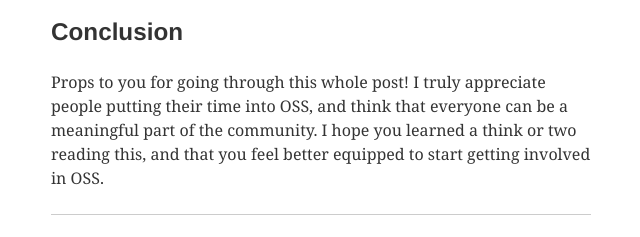
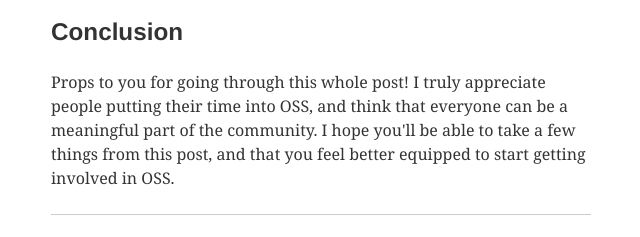
Before and after one commit to itaisteinherz/netoani.com, a Gatsby site: page /blog/making-meaningful-and-helpful-hacktoberfest-contributions/ in a window 1280 px wide. Shown: the part 2757-2994 px from the top of the page, without its empty margins (319-959 px from the left). Built offline with nearby package versions, Linux system fonts and the light colour scheme; Gatsby itself is replaced by a stand-in of ours; some packages are replaced by stand-ins of ours; what typography-theme-fairy-gates would draw is missing.

Commit message:
Fix typo

```diff
--- a/content/blog/making-meaningful-and-helpful-hacktoberfest-contributions/index.md
+++ b/content/blog/making-meaningful-and-helpful-hacktoberfest-contributions/index.md
@@ -59,4 +59,4 @@ Contributing OSS is a marathon, not a sprint. Some PRs take many months and even
 
 ## Conclusion
 
-Props to you for going through this whole post! I truly appreciate people putting their time into OSS, and think that everyone can be a meaningful part of the community. I hope you learned a think or two reading this, and that you feel better equipped to start getting involved in OSS.
+Props to you for going through this whole post! I truly appreciate people putting their time into OSS, and think that everyone can be a meaningful part of the community. I hope you'll be able to take a few things from this post, and that you feel better equipped to start getting involved in OSS.
```
